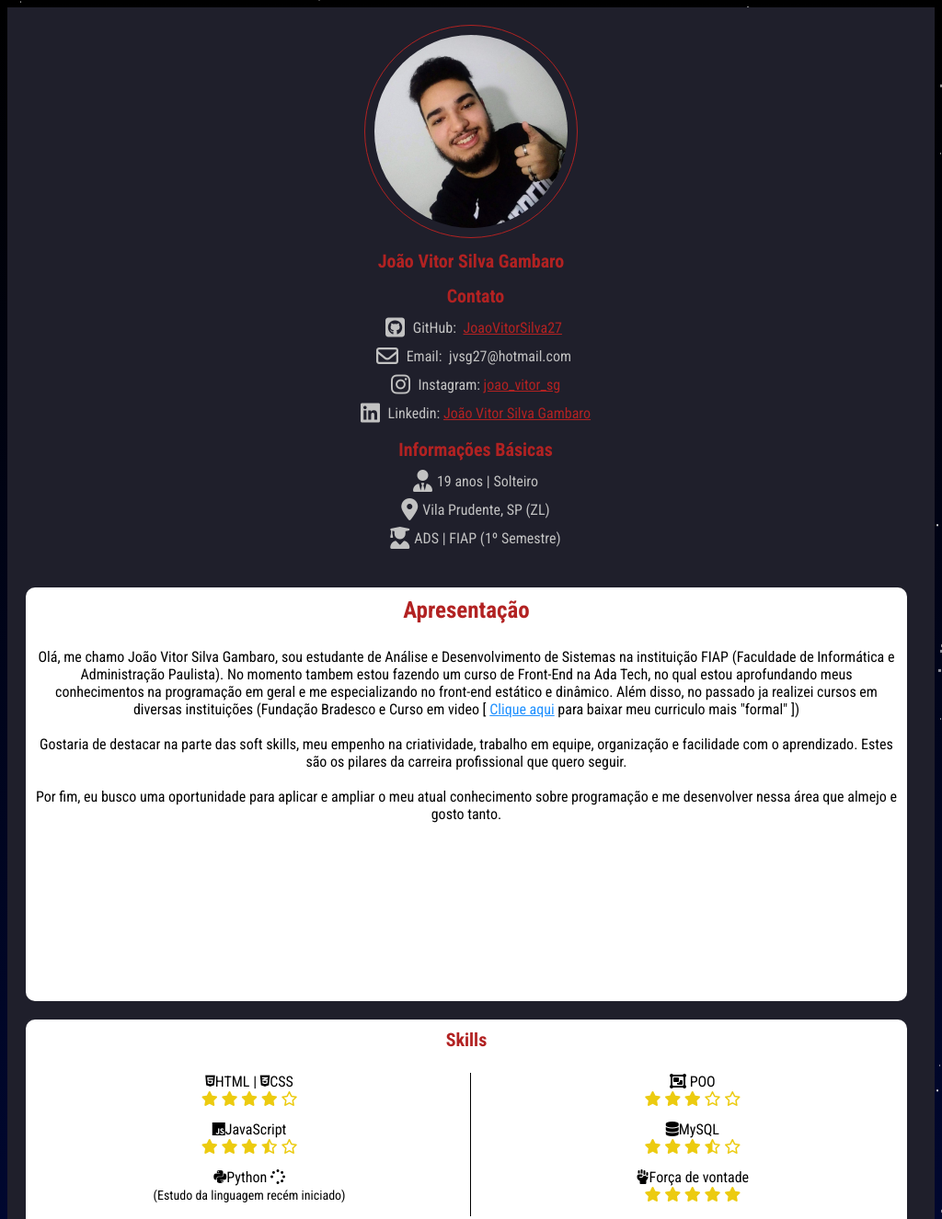
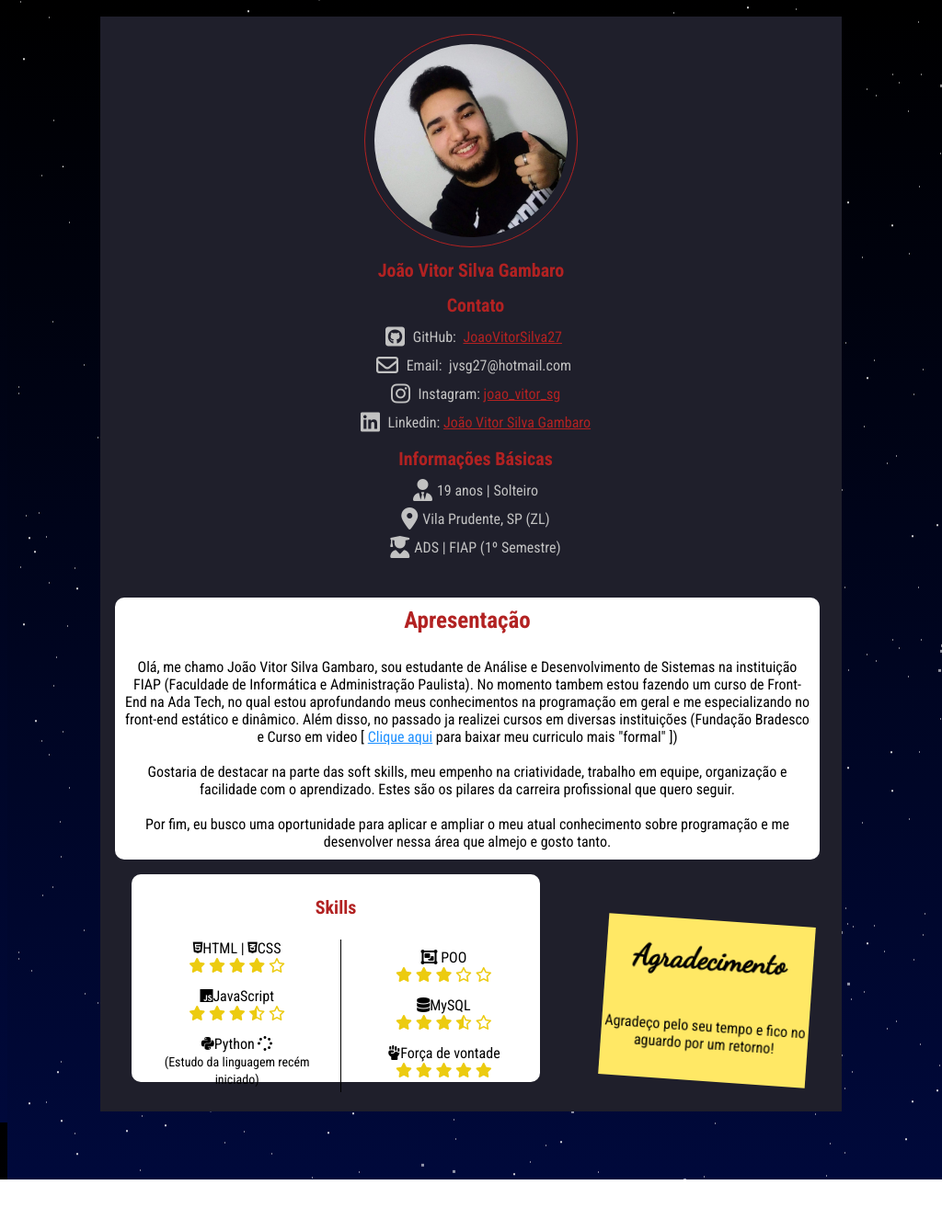
Before and after one commit to JoaoVitorSilva27/Projeto-curriculum, a plain HTML site: page index.html in a window 1024 px wide. Shown: the top 1326 px of the page at 92% size. After the commit the page ends 1283 px from the top, so only its background shows below. Drawn offline with Linux system fonts and the light colour scheme.

Commit message:
Responsivo V2

```diff
--- a/src/css/responsivo.css
+++ b/src/css/responsivo.css
@@ -1,11 +1,11 @@
-@media (max-width: 1120px){
+@media (max-width: 800px){
     #contani {
        position: absolute;
         z-index: -1;
         /* background: linear-gradient( 0,#8a1818 ,#000000 ); */
         background: linear-gradient(0, #00093b , #000000);
         width: 100%;
-        height: 1650px;
+        height: 1450px;
     }
 
     #corpo{
@@ -28,14 +28,15 @@
         display: block;
         justify-content: center;
         width: 100%;
-        height: 1025px;
+        height: 100%;
+        padding-bottom: 30px;
         padding-top: 1px;
     }
 
     #box1{
 
         width: 95%;
-        height: 450px;
+        height: auto;
     }
 
     #box2{
@@ -48,10 +49,43 @@
 
     #box3{
         display: block;
-        justify-content: center;
 
+        margin-left: 25%;
     }
     #boxes{
         display: block;
     }
 }
+
+@media (min-width: 801px ) and (max-width: 1120px){
+
+    #contani{
+        position: absolute;
+        z-index: -1;
+        /* background: linear-gradient( 0,#8a1818 ,#000000 ); */
+        background: linear-gradient(0, #00093b , #000000);
+        width: 100%;
+        height: 1275px;
+    }
+
+    #corpo{
+        display: grid;
+        place-items: center;
+        text-align: center;
+    }
+
+    #ladoE{
+        width: 80%;
+    }
+
+    #ladoD {
+        padding-top: 1px;
+        width: 80%;
+        height: 100%;
+        padding-bottom: 10px;
+    }
+
+    #box1{
+        height: auto;
+    }
+}
```
